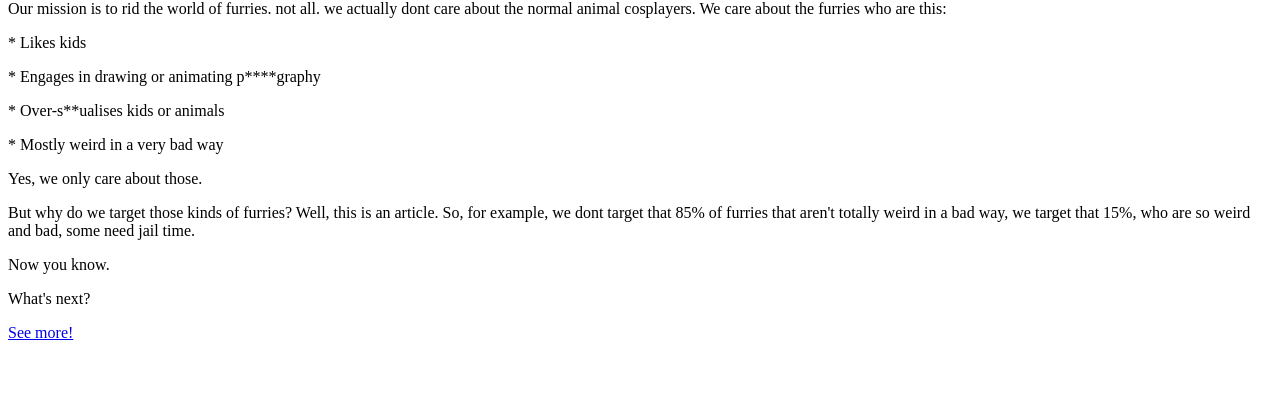
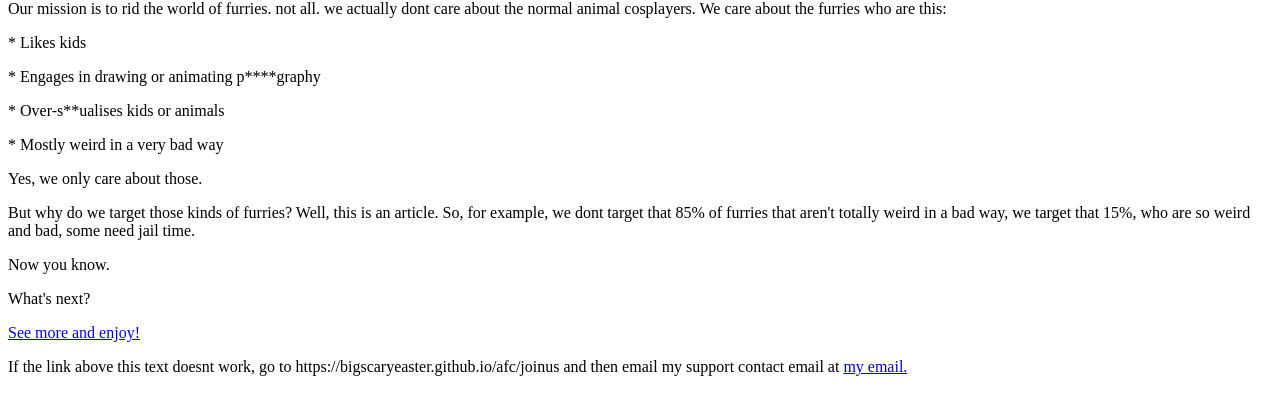
Before and after one commit to BIGSCARYEASTER/bigscaryeaster.github.io, a plain HTML site: page afc/mission.html in a window 1280 px wide. Shown: the part 66-480 px from the top of the page. Drawn offline with Linux system fonts and the light colour scheme.

Commit message:
Update mission.html

```diff
--- a/afc/mission.html
+++ b/afc/mission.html
@@ -9,4 +9,5 @@ Our mission is to rid the world of furries. not all. we actually dont care about
 <p>But why do we target those kinds of furries? Well, this is an article. So, for example, we dont target that 85% of furries that aren't totally weird in a bad way, we target that 15%, who are so weird and bad, some need jail time.</p>
 <p>Now you know.</p>
 <p>What's next?</p>
-<p><a href="https://bigscaryeaster.github.io/afc/joinus">See more!</a></p>
+<p><a href="https://bigscaryeaster.github.io/afc/joinus">See more and enjoy!</a></p>
+<p>If the link above this text doesnt work, go to https://bigscaryeaster.github.io/afc/joinus and then email my support contact email at <a href="bigscaryeaster89@gmail.com">my email.</a>
```
